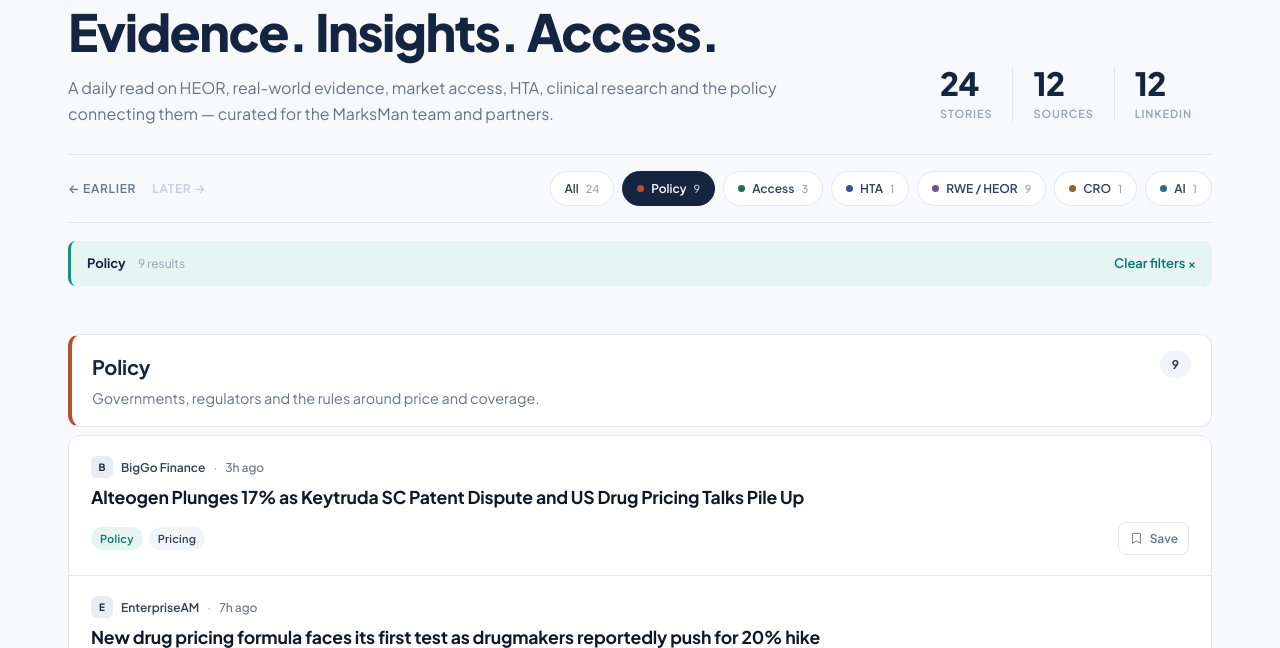
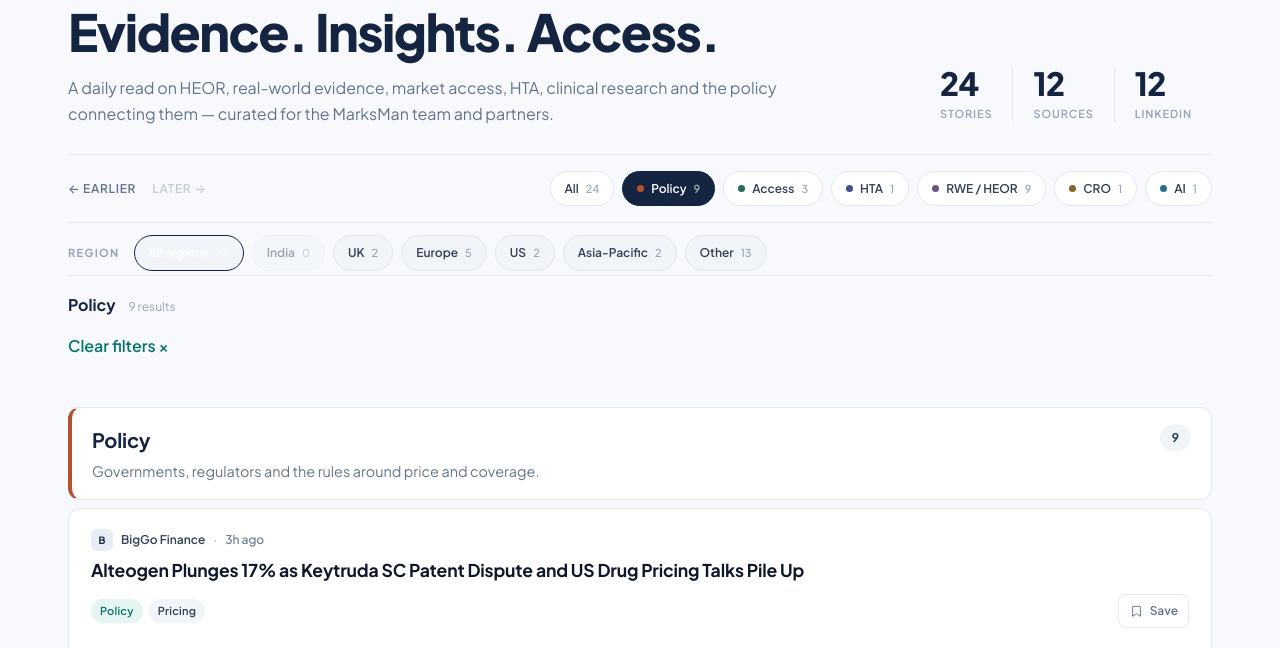
Before and after one commit to rahulbf3569/heor-signal, a FastAPI app: page /?date=2026-11-09&category=policy in a window 1280 px wide. Shown: the part 141-789 px from the top of the page. Run offline with FastAPI, Linux system fonts and the light colour scheme; data comes from the database, SQL or seed files in the repository; data that the repository does not hold is empty.

Commit message:
Add region filter (India, UK, Europe, US, Asia-Pacific) with dedicated browse pages

```diff
--- a/app.py
+++ b/app.py
@@ -48,6 +48,7 @@ def present(row: Any) -> dict[str, Any] | None:
     item["dateline"] = compact_date(dt, config.timezone) if dt else ""
     item["saved"] = bool(item.get("is_saved"))
     item["linkedin"] = item.get("source_type") == "linkedin"
+    item["region"] = derive_region(item)
     item["source_label"] = (item.get("author") or "LinkedIn") if item["linkedin"] else (item.get("source_name") or "Unknown")
     item["host"] = urlparse(item.get("url") or "").netloc.replace("www.", "")
     item["summary_text"] = truncate(item.get("summary") or "", 300)
@@ -105,6 +106,47 @@ def edition_index() -> list[dict[str, Any]]:
             }
         )
     return editions
+
+
+# Geographic buckets used by the dashboard's region filter. Derived from the
+# item's tags plus a few well-known country/regulator keywords so that older
+# rows (classified before a tag existed) still land in the right bucket.
+REGION_LABELS = {
+    "india": "India",
+    "uk": "UK",
+    "eu": "Europe",
+    "us": "US",
+    "asia": "Asia-Pacific",
+    "other": "Other",
+}
+
+REGION_KEYWORDS = {
+    "india": ["india", "cdsco", "nppa", "htain", "biodeal"],
+    "uk": ["united kingdom", " uk ", "nice", "mhra", "nhs"],
+    "eu": ["european", "europe", "ema", "eu hta", "joint clinical assessment", "jca", "g-ba", "has "],
+    "us": ["united states", " u.s.", "medicare", "medicaid", "fda", "cms", "340b"],
+    "asia": ["korea", "japan", "china", "singapore", "australia", "asia", "apac", "taiwan", "hong kong"],
+}
+
+
+def derive_region(item: dict[str, Any]) -> str:
+    tags = [str(t).lower() for t in (item.get("tags") or [])]
+    text = " ".join(
+        [item.get("title") or "", item.get("summary") or "", item.get("source_name") or "", item.get("author") or ""]
+    ).lower()
+    text = f" {text} "
+    if "india" in tags:
+        return "india"
+    if "uk" in tags:
+        return "uk"
+    if "eu" in tags or "eu hta" in tags:
+        return "eu"
+    if "us" in tags:
+        return "us"
+    for region, words in REGION_KEYWORDS.items():
+        if any(w in text for w in words):
+            return region
+    return "other"
 
 
 def matches(item: dict[str, Any], needle: str) -> bool:
@@ -177,6 +219,7 @@ def index(
     request: Request,
     date: str | None = None,
     category: str | None = None,
+    region: str | None = None,
     q: str | None = None,
 ) -> HTMLResponse:
     editions = edition_index()
@@ -187,12 +230,16 @@ def index(
 
     all_count = len(items)
     counts = Counter(item["category"] for item in items)
+    region_counts = Counter(item["region"] for item in items)
     active_category = category if category in config.categories else None
+    active_region = region if region in REGION_LABELS else None
     needle = (q or "").strip()
 
     filtered = items
     if active_category:
         filtered = [item for item in filtered if item["category"] == active_category]
+    if active_region:
+        filtered = [item for item in filtered if item["region"] == active_region]
     if needle:
         filtered = [item for item in filtered if matches(item, needle.lower())]
 
@@ -226,6 +273,9 @@ def index(
         "categories": config.categories,
         "category_order": CATEGORY_ORDER,
         "active_category": active_category,
+        "active_region": active_region,
+        "region_counts": dict(region_counts),
+        "regions": REGION_LABELS,
         "q": needle,
         "editions": editions,
         "newer": newer,
@@ -252,8 +302,26 @@ def archive(request: Request) -> HTMLResponse:
     return templates.TemplateResponse(request=request, name="archive.html", context=context)
 
 
-@app.get("/saved", response_class=HTMLResponse)
-def saved(request: Request) -> HTMLResponse:
+@app.get("/region/{slug}", response_class=HTMLResponse)
+def region(request: Request, slug: str) -> HTMLResponse:
+    if slug not in REGION_LABELS:
+        raise HTTPException(status_code=404, detail="Unknown region")
+    rows = db.all_items()
+    items = [present(r) for r in rows]
+    items = [i for i in items if i and i.get("region") == slug]
+    items.sort(key=lambda i: i.get("published_dt") or i.get("first_seen_dt"), reverse=True)
+    items = items[:80]
+    context = {
+        "request": request,
+        "app": config,
+        "region_key": slug,
+        "region_label": REGION_LABELS[slug],
+        "items": items,
+        "categories": config.categories,
+        "page": "region",
+        "last_run": run_state(),
+    }
+    return templates.TemplateResponse(request=request, name="region.html", context=context)
     items = present_many(db.get_saved())
     context = {
         "request": request,
--- a/radar/classify.py
+++ b/radar/classify.py
@@ -190,6 +190,7 @@ TAGS: list[tuple[str, re.Pattern[str]]] = [
     ("Oncology", re.compile(r"\boncology\b|\bcancer\b|\btumou?r\b|\bcarcinoma\b", re.I)),
     ("Rare disease", re.compile(r"\brare disease|\borphan\b", re.I)),
     ("India", re.compile(r"\bindia\b|\bcdsco\b|\bnppa\b|\bhtain\b", re.I)),
+    ("Asia", re.compile(r"\basia(n|pacific)?\b|\bkorea(n)?\b|\bjapan(ese)?\b|\bchina|chinese\b|\bsingapore\b|\baustralia(n)?\b|\bapac\b|\btaiwan\b", re.I)),
     ("US", re.compile(r"\bunited states\b|\bu\.s\.\b|\bmedicare\b|\bmedicaid\b|\bcms\b|\bfda\b", re.I)),
     ("UK", re.compile(r"\bunited kingdom\b|\buk\b|\bnice\b|\bnhs\b|\bmhra\b", re.I)),
     ("EU", re.compile(r"\beuropean union\b|\beu\b|\bema\b", re.I)),
--- a/static/app.css
+++ b/static/app.css
@@ -231,7 +231,15 @@ button, input, textarea { font: inherit; color: inherit; }
 .chip-count { font-size: 11px; color: var(--faint); font-weight: 500; }
 .chip.is-active .chip-count { color: rgba(255,255,255,0.7); }
 
-.filter-note {
+.region-bar {
+  display: flex; align-items: center; gap: 14px; flex-wrap: wrap;
+  padding: 12px 0 4px; border-bottom: 1px solid var(--line);
+}
+.region-label {
+  font-size: 11px; font-weight: 700; letter-spacing: 0.12em;
+  text-transform: uppercase; color: var(--faint);
+}
+.chips-region .chip { background: var(--paper-flat); }
   display: flex; align-items: center; justify-content: space-between; gap: 16px;
   margin-top: 18px; padding: 12px 16px;
   border-left: 3px solid var(--teal); background: var(--teal-soft);
@@ -529,3 +537,7 @@ button, input, textarea { font: inherit; color: inherit; }
   .page { max-width: none; padding: 0; }
   .top-story, .source-card, .story { break-inside: avoid; }
 }
+
+.chip.is-empty { opacity: 0.45; }
+.region-browse { font-size: 12px; font-weight: 700; color: var(--teal-dark); text-transform: uppercase; letter-spacing: 0.06em; white-space: nowrap; text-decoration: none; }
+.region-browse:hover { text-decoration: underline; }
--- a/templates/index.html
+++ b/templates/index.html
@@ -44,7 +44,7 @@
   </div>
 
   <nav class="chips" aria-label="Filter by category">
-    <a class="chip {{ 'is-active' if not active_category }}" href="/?date={{ edition_date }}{% if q %}&q={{ q|urlencode }}{% endif %}">
+    <a class="chip {{ 'is-active' if not active_category }}" href="/?date={{ edition_date }}{% if active_region %}&region={{ active_region }}{% endif %}{% if q %}&q={{ q|urlencode }}{% endif %}">
       All <span class="chip-count">{{ all_count }}</span>
     </a>
     {% for key in category_order %}
@@ -53,7 +53,7 @@
       {% if count %}
       <a class="chip {{ 'is-active' if active_category == key }}"
          style="--chip: {{ cat.color }}"
-         href="/?date={{ edition_date }}&category={{ key }}{% if q %}&q={{ q|urlencode }}{% endif %}">
+         href="/?date={{ edition_date }}&category={{ key }}{% if active_region %}&region={{ active_region }}{% endif %}{% if q %}&q={{ q|urlencode }}{% endif %}">
         <span class="chip-dot" aria-hidden="true"></span>{{ cat.short }} <span class="chip-count">{{ count }}</span>
       </a>
       {% endif %}
@@ -61,12 +61,35 @@
   </nav>
 </div>
 
+<div class="region-bar">
+  <span class="region-label">Region</span>
+  <nav class="chips chips-region" aria-label="Filter by region">
+    <a class="chip chip-region {{ 'is-active' if not active_region }}" href="/?date={{ edition_date }}{% if active_category %}&category={{ active_category }}{% endif %}{% if q %}&q={{ q|urlencode }}{% endif %}">
+      All regions <span class="chip-count">{{ items|length }}</span>
+    </a>
+    {% for key, label in regions.items() %}
+      {% set count = region_counts.get(key, 0) %}
+      {% if key != 'other' or count > 0 %}
+      <a class="chip chip-region {{ 'is-active' if active_region == key }} {{ 'is-empty' if count == 0 }}"
+         href="/?date={{ edition_date }}&region={{ key }}{% if active_category %}&category={{ active_category }}{% endif %}{% if q %}&q={{ q|urlencode }}{% endif %}">
+        {{ label }} <span class="chip-count">{{ count }}</span>
+      </a>
+      {% endif %}
+    {% endfor %}
+  </nav>
+  {% if active_region %}
+  <a class="region-browse" href="/region/{{ active_region }}">Browse all {{ regions[active_region] }} updates across editions →</a>
+  {% endif %}
+</div>
+
 {% if q or active_category %}
 <div class="filter-note">
   <p>
     {% if q %}Searching for <strong>“{{ q }}”</strong>{% endif %}
-    {% if q and active_category %} in {% endif %}
+    {% if q and (active_category or active_region) %} in {% endif %}
     {% if active_category %}<strong>{{ categories[active_category].label }}</strong>{% endif %}
+    {% if active_category and active_region %} · {% endif %}
+    {% if active_region %}<strong>{{ regions[active_region] }}</strong>{% endif %}
     <span class="filter-count">{{ filtered|length }} result{{ '' if filtered|length == 1 else 's' }}</span>
   </p>
   <a href="/?date={{ edition_date }}">Clear filters ×</a>
```
Also changed, not shown: templates/region.html (added, +29 -0 lines).
